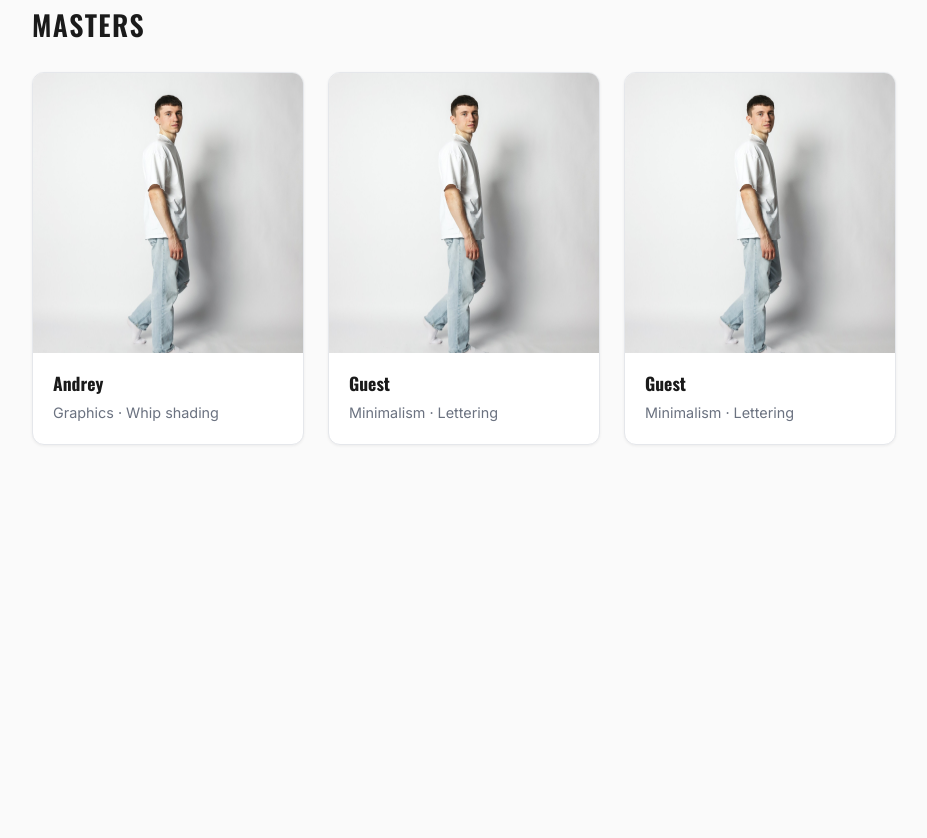
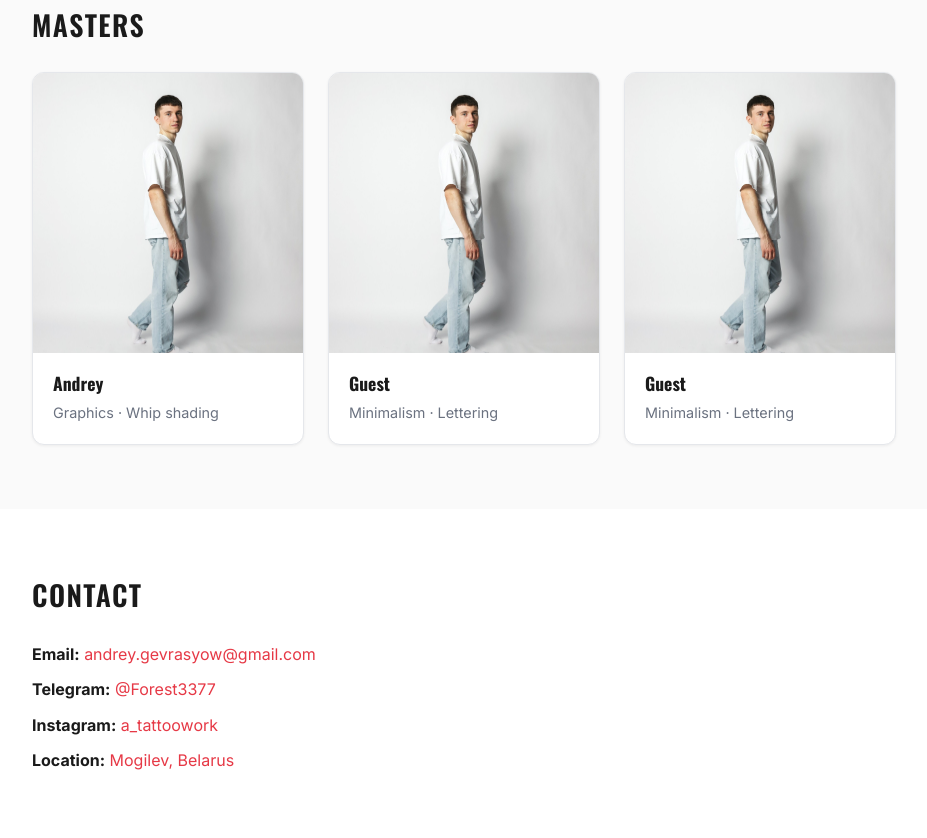
Before and after one commit to forest331/rsschool-landing-page, a plain HTML site: page index.html in a window 1280 px wide. Shown: the part 1749-2587 px from the top of the page, without its empty margins (28-955 px from the left). Before the commit the page ends 2258 px from the top, so only its background shows below. Drawn offline with nearby package versions, Linux system fonts and the light colour scheme.

Commit message:
feat: add section 'contact' in index.html and style.css

```diff
--- a/css/style.css
+++ b/css/style.css
@@ -409,3 +409,12 @@ button {
 	font-size: 0.9rem;
 	color: var(--color-muted);
 }
+
+/* CONTACT */
+
+.contacts {
+	display: flex;
+	flex-direction: column;
+	gap: 10px;
+	color: var(--color-text);
+}
--- a/index.html
+++ b/index.html
@@ -236,6 +236,38 @@
 					</ul>
 				</div>
 			</section>
+			<section class="section" id="contact">
+				<div class="container">
+					<h2 class="section__title">Contact</h2>
+					<ul class="contacts">
+						<li>
+							<strong>Email:</strong>
+							<a href="mailto:andrey.gevrasyow@gmail.com"
+								>andrey.gevrasyow@gmail.com</a
+							>
+						</li>
+						<li>
+							<strong>Telegram:</strong>
+							<a href="https://t.me/Forest3377" target="_blank" rel="noopener"
+								>@Forest3377</a
+							>
+						</li>
+						<li>
+							<strong>Instagram:</strong>
+							<a href="#" target="_blank" rel="noopener">a_tattoowork</a>
+						</li>
+						<li>
+							<strong>Location:</strong>
+							<a
+								href="https://www.google.com/maps/search/?api=1&query=Mogilev,Belarus"
+								target="_blank"
+								rel="noopener"
+								>Mogilev, Belarus</a
+							>
+						</li>
+					</ul>
+				</div>
+			</section>
 		</main>
 	</body>
 </html>
```
